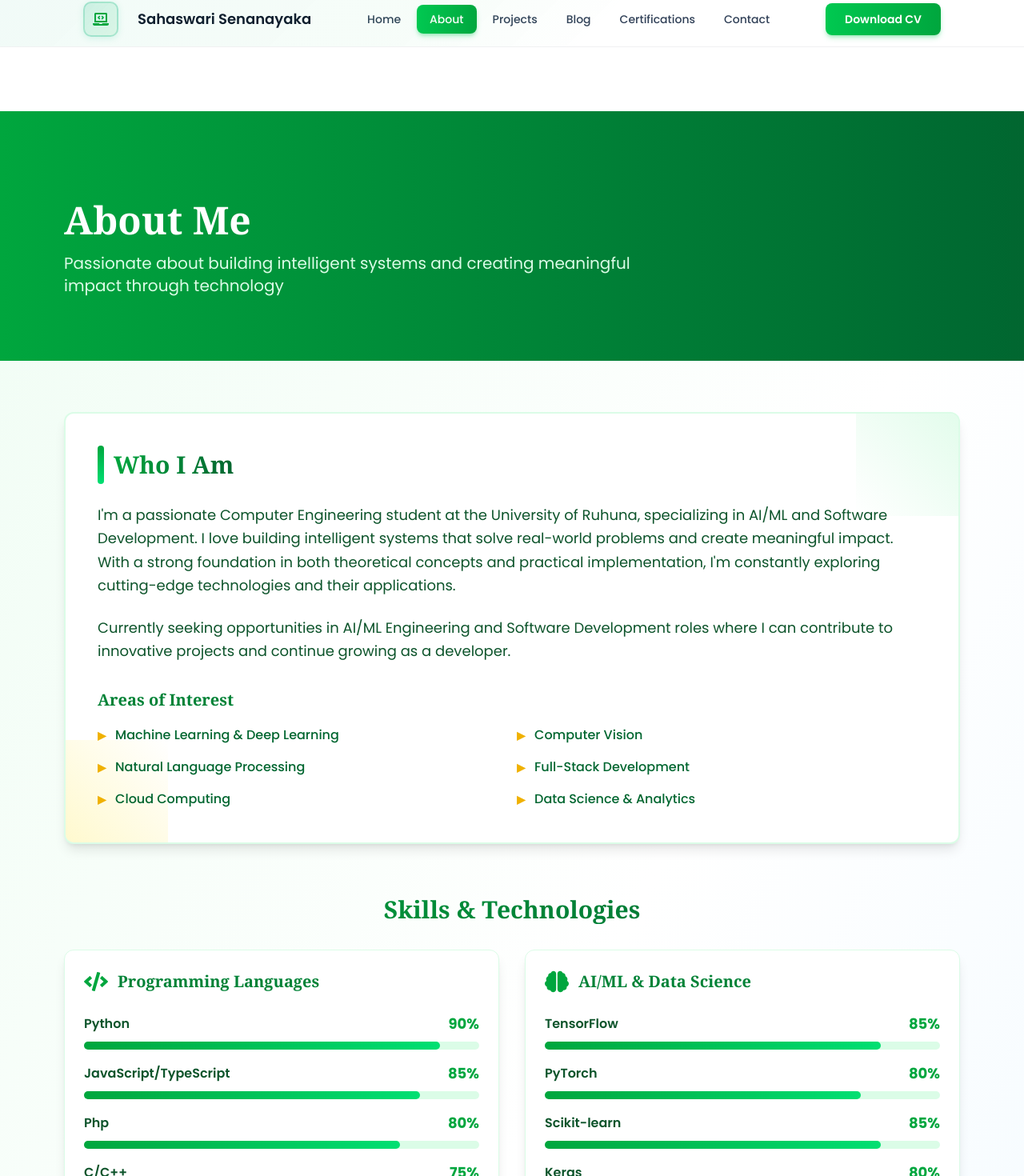
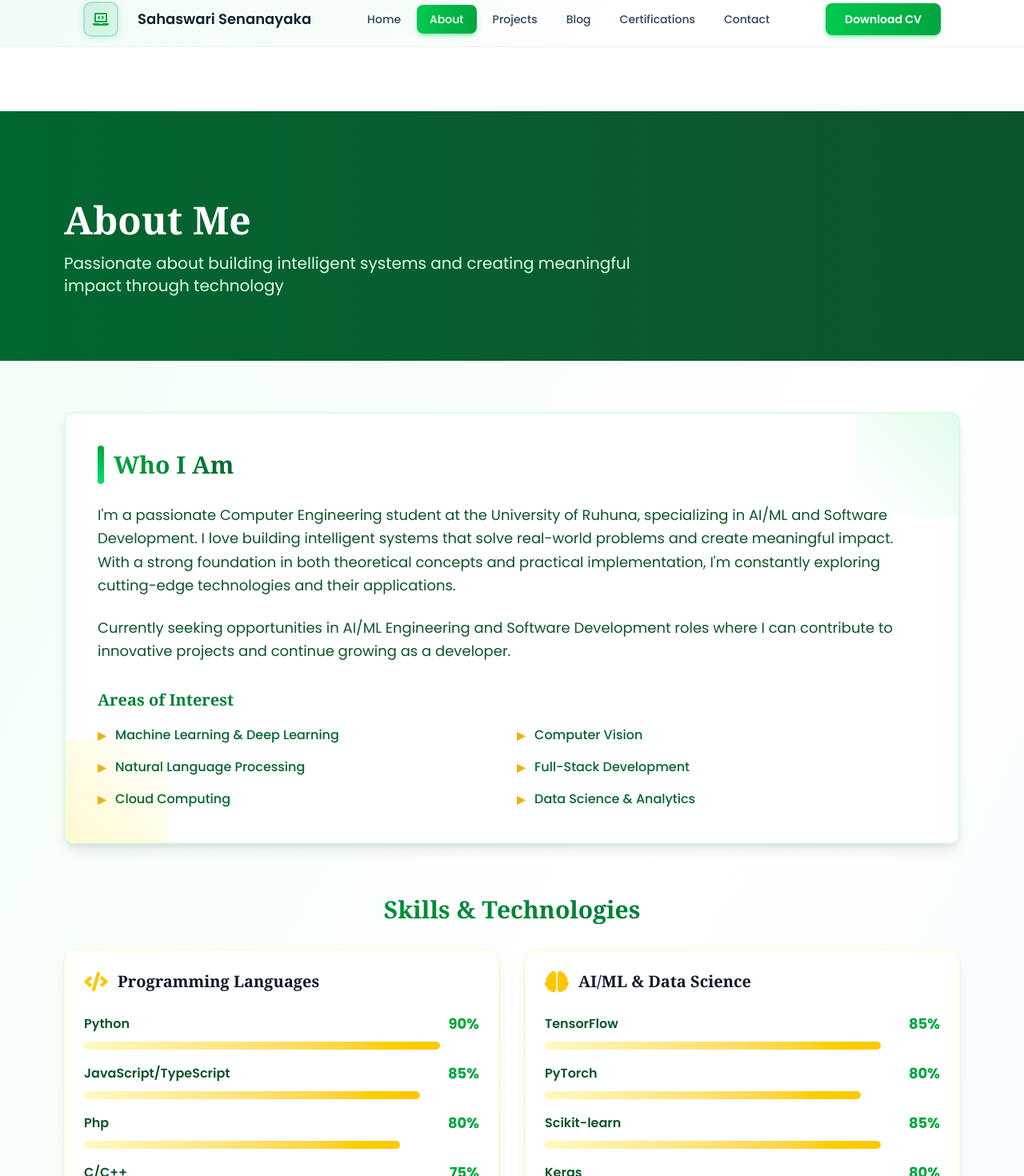
Before and after one commit to Sahaswari/my-portfolio-website, a React (Vite) app: page /about in a window 1280 px wide. Shown: the part 10-1480 px from the top of the page at 80% size. Built offline with nearby package versions, Linux system fonts and the light colour scheme.

Commit message:
feat: update About section styles with enhanced color gradients and improved skill card design

```diff
--- a/src/pages/About.tsx
+++ b/src/pages/About.tsx
@@ -22,7 +22,7 @@ export default function About() {
   return (
     <div className="min-h-screen bg-gradient-to-br from-green-50 via-white to-sky-50">
       {/* Hero Section */}
-      <section className="bg-gradient-to-r from-green-600 to-green-800 text-white py-20 pt-28">
+      <section className="bg-gradient-to-r from-green-800 to-green-900 text-white py-20 pt-28">
         <div className="container mx-auto px-6 md:px-20">
           <h1 className="text-4xl md:text-5xl font-bold mb-4 font-serif">About Me</h1>
           <p className="text-xl text-green-100 max-w-3xl">
@@ -73,10 +73,10 @@ export default function About() {
           <h2 className="text-3xl font-bold bg-gradient-to-r from-green-600 to-green-800 bg-clip-text text-transparent mb-8 text-center font-serif">Skills & Technologies</h2>
           <div className="grid grid-cols-1 lg:grid-cols-2 gap-8">
             {skillCategories.map((category, index) => (
-              <div key={index} className="bg-white rounded-xl shadow-lg p-6 border border-green-100 hover:shadow-xl transition-shadow duration-300">
+              <div key={index} className="bg-white rounded-xl shadow-lg p-6 border border-yellow-100 hover:shadow-xl transition-shadow duration-300">
                 <div className="flex items-center gap-3 mb-6">
-                  <span className="text-3xl text-green-600">{category.icon}</span>
-                  <h3 className="text-xl font-semibold text-green-700 font-serif">{category.title}</h3>
+                  <span className="text-3xl text-yellow-400">{category.icon}</span>
+                  <h3 className="text-xl font-semibold text-black-700 font-serif">{category.title}</h3>
                 </div>
                 <div className="space-y-4">
                   {category.data.map((skill, idx) => (
@@ -85,9 +85,9 @@ export default function About() {
                         <span className="text-green-900 font-semibold">{skill.name}</span>
                         <span className="text-green-600 font-bold text-lg">{skill.level}%</span>
                       </div>
-                      <div className="w-full bg-green-100 rounded-full h-2.5">
+                      <div className="w-full bg-black-100 rounded-full h-2.5">
                         <div
-                          className="bg-gradient-to-r from-green-600 to-green-400 h-2.5 rounded-full transition-all duration-1000"
+                          className="bg-gradient-to-r from-yellow-100 to-yellow-400 h-2.5 rounded-full transition-all duration-1000"
                           style={{ width: `${skill.level}%` }}
                         ></div>
                       </div>
```
